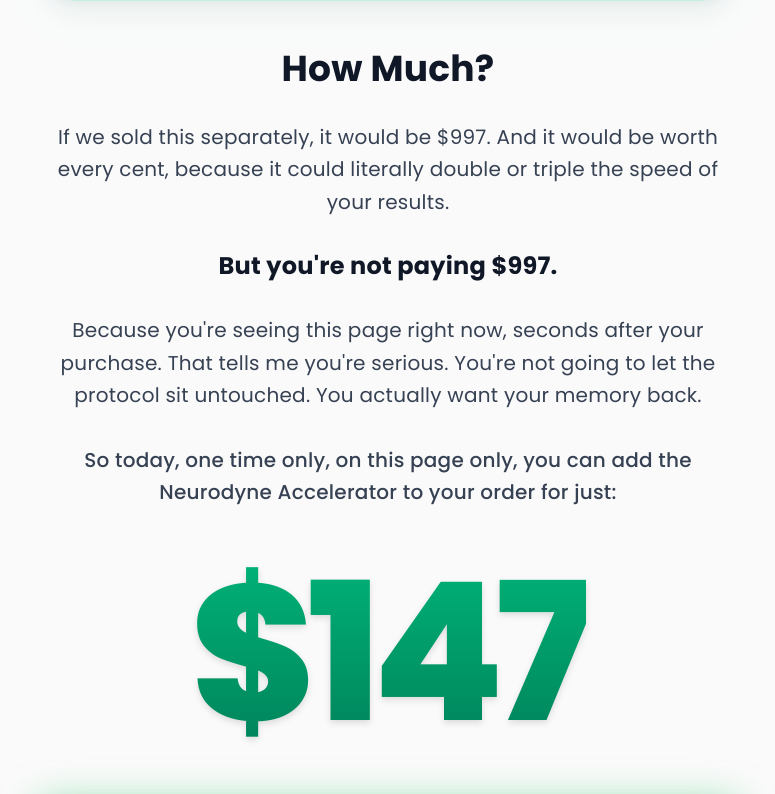
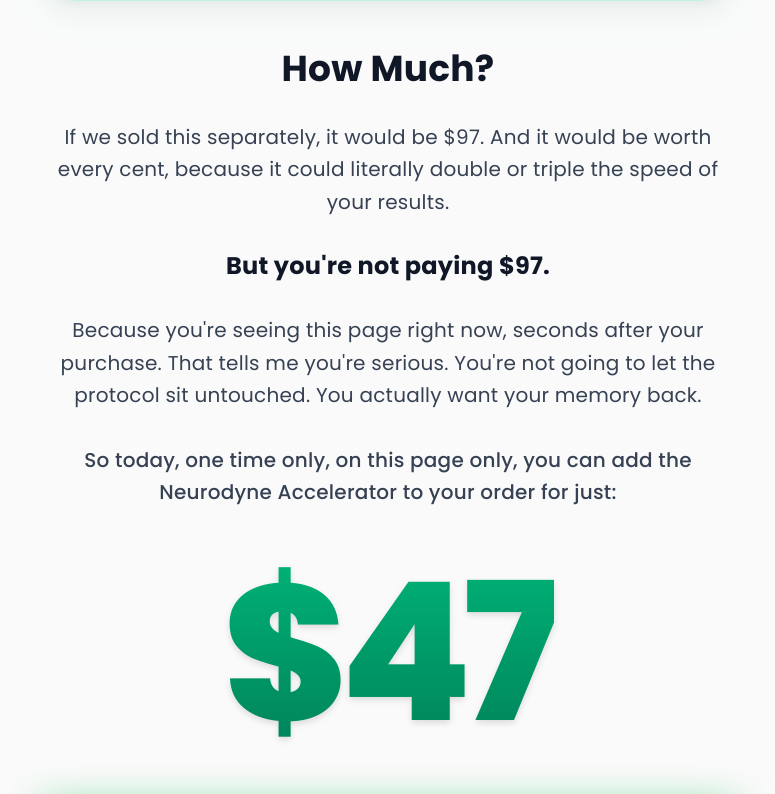
Before and after one commit to gabrielcoragem/Upsell, a React (Vite) app: page / in a window 1280 px wide. Shown: the part 7502-8296 px from the top of the page, without its empty margins (252-1027 px from the left). Built offline with nearby package versions, Linux system fonts and the light colour scheme.

Commit message:
feat: update upsell link and price point
Update the payment URL to the official domain and adjust the anchor pricing from $997 to $97 to better align with the conversion strategy.

```diff
--- a/src/App.tsx
+++ b/src/App.tsx
@@ -1,7 +1,7 @@
 import { CheckCircle2, Sparkles, ShieldCheck, Check, Lock, ArrowRight } from "lucide-react";
 import { motion } from "motion/react";
 
-const UPSELL_LINK = 'https://app.kashpay.com.br/u/2a346b9bc04857cd';
+const UPSELL_LINK = 'https://pay.neurodyneprotocol.com/u/2a346b9bc04857cd';
 const CHECKOUT_FALLBACK = 'https://checkout.kashpay.com.br/checkout/checkout-1775860375358';
 const THANKYOU_FALLBACK = 'https://www.neurodyneprotocol.com/thank-you';
 
@@ -270,14 +270,14 @@
         </h3>
 
         <div className="space-y-6 md:space-y-8 text-lg md:text-xl leading-relaxed text-gray-700 text-center">
-          <p>If we sold this separately, it would be $997. And it would be worth every cent, because it could literally double or triple the speed of your results.</p>
-          <p className="font-bold text-gray-900 text-xl md:text-2xl">But you're not paying $997.</p>
+          <p>If we sold this separately, it would be $97. And it would be worth every cent, because it could literally double or triple the speed of your results.</p>
+          <p className="font-bold text-gray-900 text-xl md:text-2xl">But you're not paying $97.</p>
           <p>Because you're seeing this page right now, seconds after your purchase. That tells me you're serious. You're not going to let the protocol sit untouched. You actually want your memory back.</p>
           <p className="font-medium">So today, one time only, on this page only, you can add the Neurodyne Accelerator to your order for just:</p>
 
           <div className="my-10 md:my-12">
             <span className="text-[6rem] md:text-[12rem] leading-none font-extrabold text-transparent bg-clip-text bg-gradient-to-b from-emerald-500 to-emerald-700 tracking-tighter drop-shadow-md">
-              $147
+              $47
             </span>
           </div>
 
@@ -375,7 +375,7 @@
 
           <p>Without it, the engine might start… eventually. After a few tries. After a few weeks.</p>
           <p className="font-bold text-gray-900">With it, you turn the key and the engine roars to life.</p>
-          <p className="text-xl md:text-2xl font-bold text-gray-900 mt-10">$147 to make sure the engine starts on the first try.</p>
+          <p className="text-xl md:text-2xl font-bold text-gray-900 mt-10">$47 to make sure the engine starts on the first try.</p>
           <p>You'll know within the first week if it was worth it.</p>
           <p className="font-medium italic mt-6">I think you already know the answer.</p>
         </div>
```
